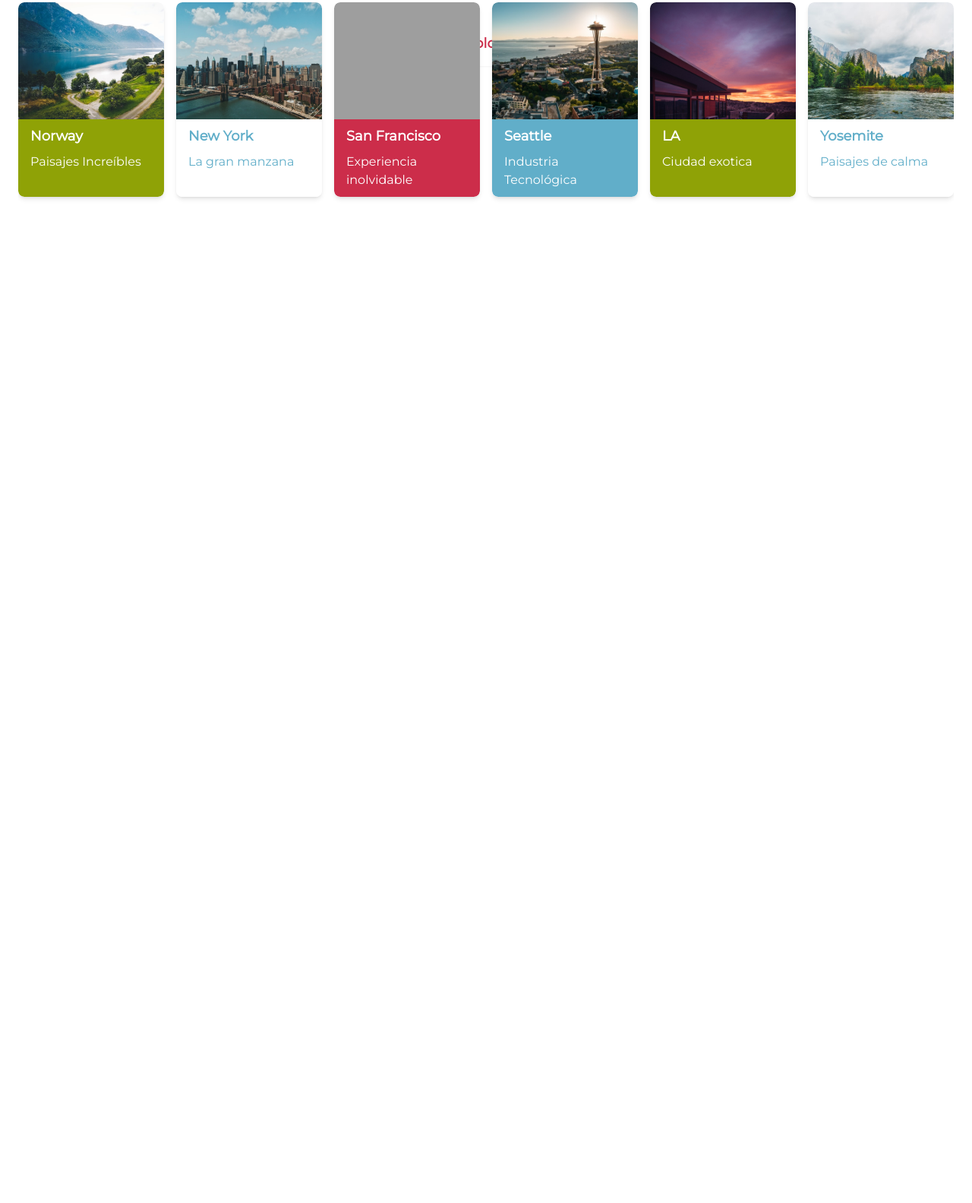
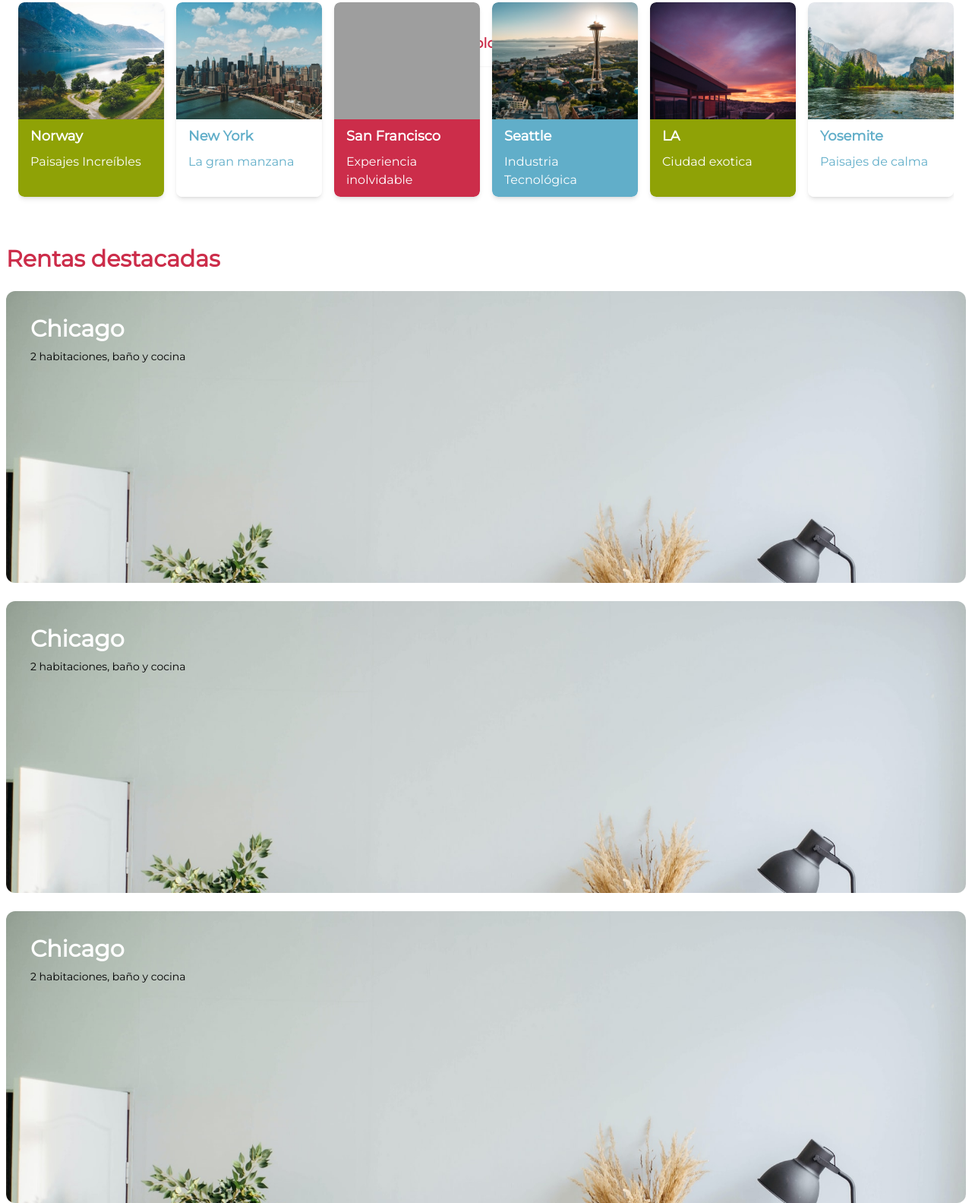
Before and after one commit to Misael-GC/tailwind, a website: page public/index.html in a window 1280 px wide. Shown: the part 421-2004 px from the top of the page at 76% size. Before the commit the page ends 800 px from the top, so only its background shows below. Drawn offline with Linux system fonts and the light colour scheme; grey boxes are pictures that could not be loaded.

Commit message:
seccion de rentas destacadas, tarjetas diseño y posiciones

```diff
--- a/public/index.html
+++ b/public/index.html
@@ -103,7 +103,25 @@
 
             </div>
           </div>
-          <div id="rentas_destacadas"></div>
+          <div class="px-2 h-full w-full" id="rentas_destacadas">
+            <p class="text-3xl text-primary font-semibold pb-6 mt-6">Rentas destacadas</p>
+            <div class="w-full h-auto flex flex-col space-y-6 item-center justify-center">
+              <div class="w-full h-96 bg-chicago bg-cover rounded-xl">
+                <p class="CardTitle">Chicago</p>
+                <p class="text-sm pl-8 text-black mr-24">2 habitaciones, baño y cocina</p>
+              </div>
+
+              <div class="w-full h-96 bg-chicago bg-cover rounded-xl">
+                <p class="CardTitle">Chicago</p>
+                <p class="text-sm pl-8 text-black mr-24">2 habitaciones, baño y cocina</p>
+              </div>
+
+              <div class="w-full h-96 bg-chicago bg-cover rounded-xl">
+                <p class="CardTitle">Chicago</p>
+                <p class="text-sm pl-8 text-black mr-24">2 habitaciones, baño y cocina</p>
+              </div>
+            </div>
+          </div>
       </section>
     <footer></footer>
   </body>
--- a/src/css/tailwind.css
+++ b/src/css/tailwind.css
@@ -22,3 +22,7 @@
 .Desc{
     @apply text-base px-4
 }
+
+.CardTitle{
+    @apply text-3xl px-8 pt-8 pb-2 font-semibold text-white
+}
```
Also changed, not shown: public/css/tailwind.css.
